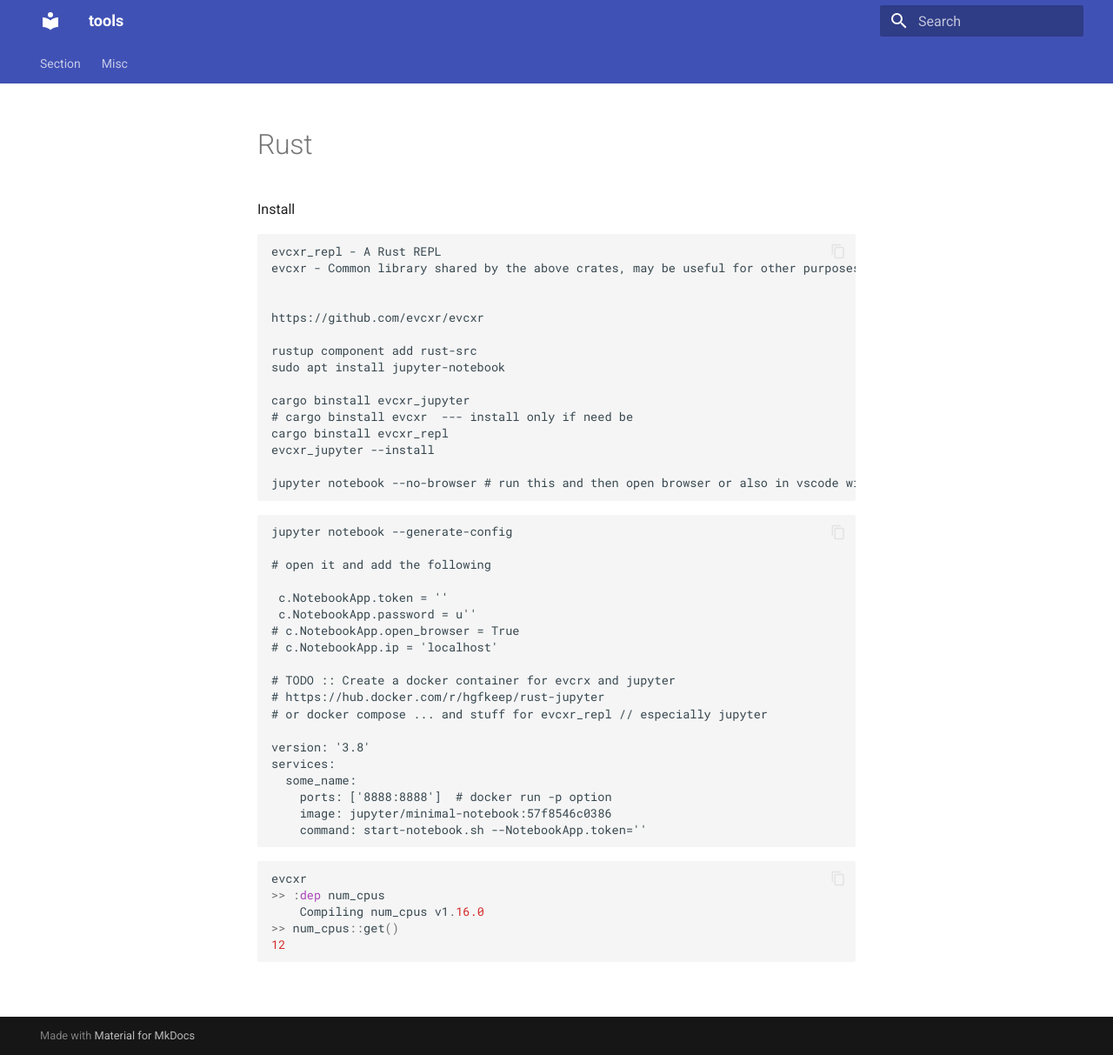
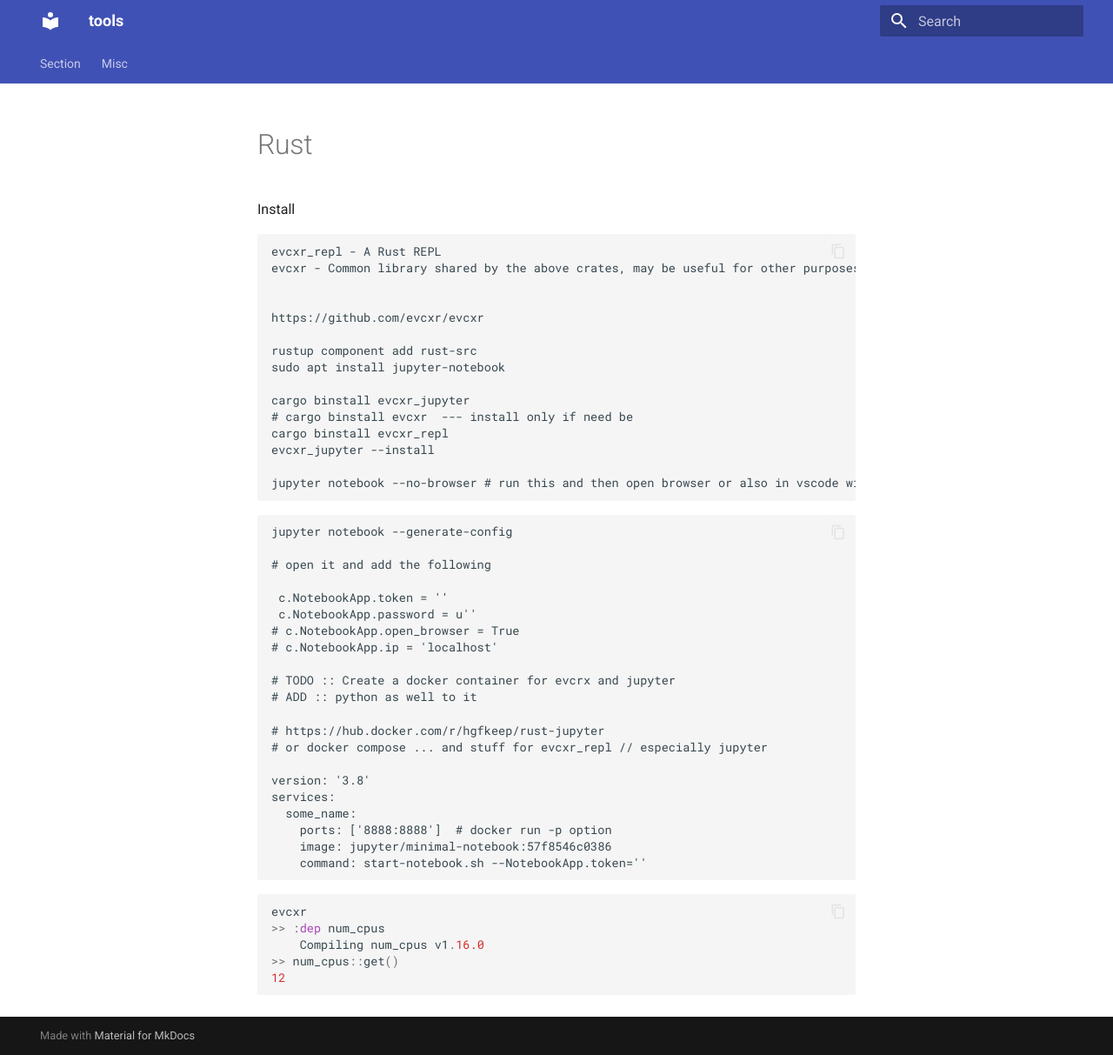
Before and after one commit to roshankarande/tools, an MkDocs documentation site: the page built from docs/misc/rust.md, in a window 1280 px wide and 1213 px high. Shown: the whole window at 87% size. Built offline with MkDocs 1.6.1 and Material for MkDocs 9.7.7, drawn with Linux system fonts in a browser that asks for light colours.

Commit message:
Update rust.md

```diff
--- a/docs/misc/rust.md
+++ b/docs/misc/rust.md
@@ -31,6 +31,8 @@ jupyter notebook --generate-config
 # c.NotebookApp.ip = 'localhost'
 
 # TODO :: Create a docker container for evcrx and jupyter
+# ADD :: python as well to it
+
 # https://hub.docker.com/r/hgfkeep/rust-jupyter
 # or docker compose ... and stuff for evcxr_repl // especially jupyter
 
```
